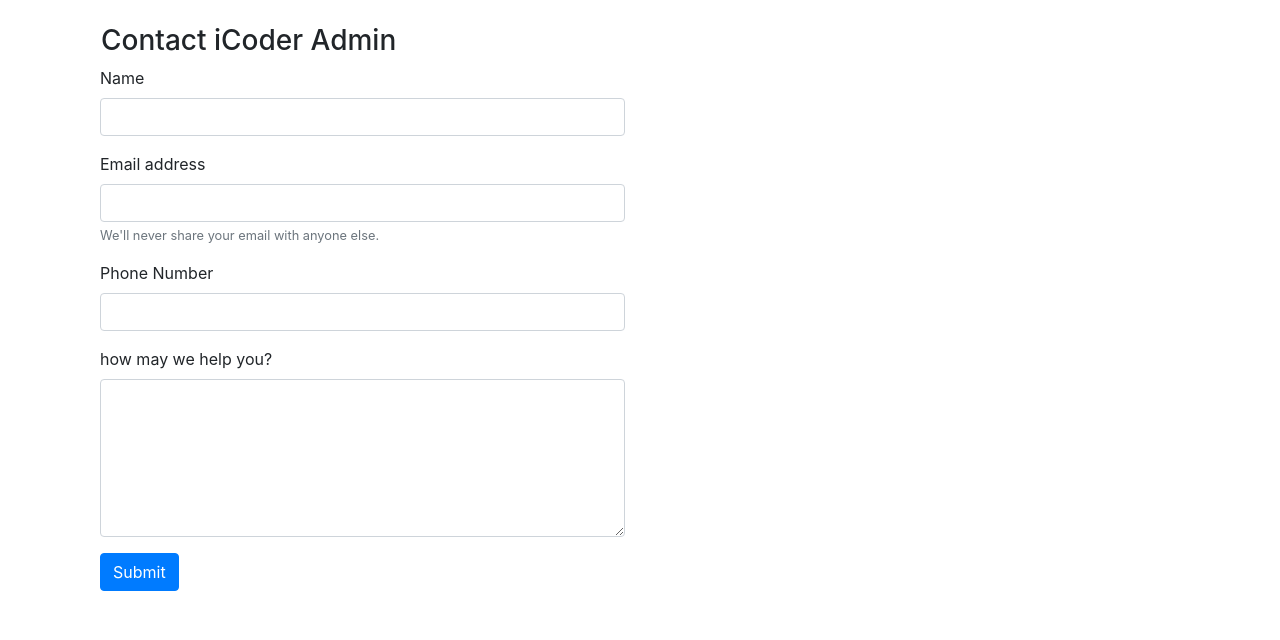
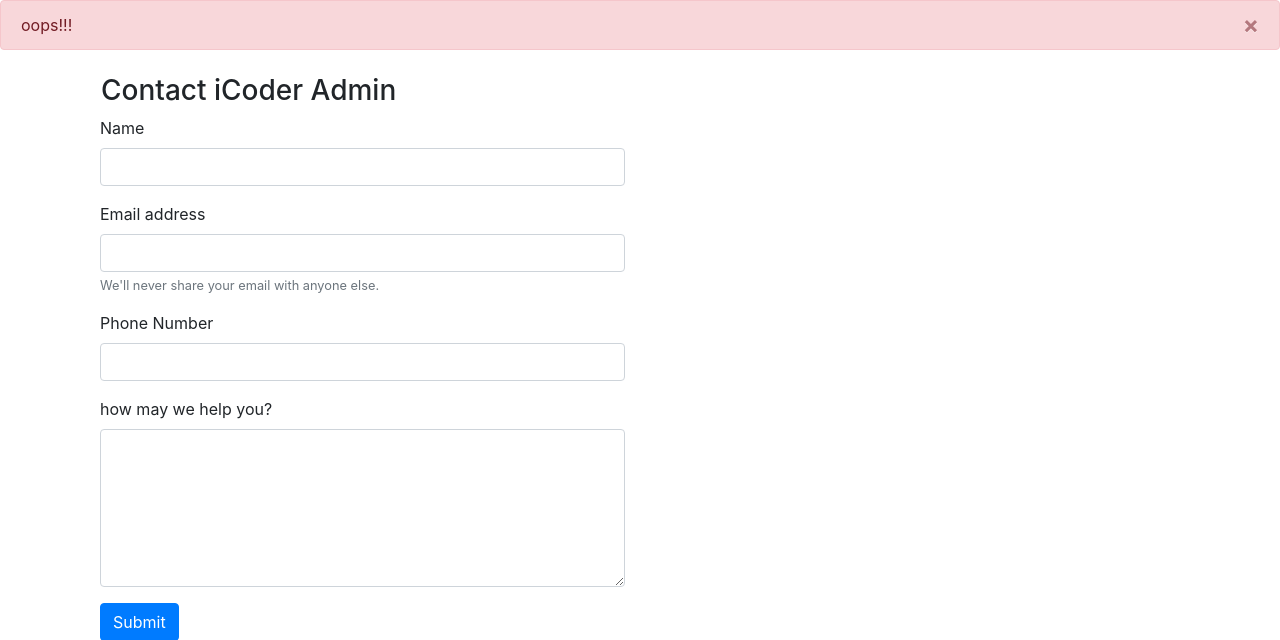
Before and after one commit to mradulism/iCoder, a Django app: page /contact in a window 1280 px wide. Shown: the part 56-696 px from the top of the page. Run offline with Django 3.2, Linux system fonts and the light colour scheme.

Commit message:
using django's message framework and displaying alerts on contact page

```diff
--- a/home/views.py
+++ b/home/views.py
@@ -2,11 +2,13 @@ from django.shortcuts import render
 from django.http import request,HttpResponse
 # Create your views here.
 from .models import Contact
+from django.contrib import messages
 
 def home(request):
     return render(request,'home/home.html')
 
 def contact(request):
+    messages.error(request,'oops!!!')
     if request.method=="POST":
         name=request.POST.get('name','')
         email=request.POST.get('email','')
@@ -15,6 +17,7 @@ def contact(request):
 
         ContactObj=Contact(name=name,email=email,phone=phone,content=content)
         ContactObj.save()
+        messages.success(request, 'Feedback Sent!!!')
     return render(request,"home/contact.html")
 
 def about(request):
--- a/iCoder/settings.py
+++ b/iCoder/settings.py
@@ -11,6 +11,7 @@ https://docs.djangoproject.com/en/3.1/ref/settings/
 """
 
 from pathlib import Path
+from django.contrib.messages import constants as messages
 
 # Build paths inside the project like this: BASE_DIR / 'subdir'.
 BASE_DIR = Path(__file__).resolve(strict=True).parent.parent
@@ -120,3 +121,7 @@ USE_TZ = True
 # https://docs.djangoproject.com/en/3.1/howto/static-files/
 
 STATIC_URL = '/static/'
+
+MESSAGE_TAGS={
+    messages.ERROR:'danger',
+}
--- a/templates/home/basic.html
+++ b/templates/home/basic.html
@@ -51,6 +51,7 @@
     </form>
   </div>
 </nav>
+
 {% block body %}
 {% comment %} body here {% endcomment %}
 {% endblock %}
--- a/templates/home/contact.html
+++ b/templates/home/contact.html
@@ -3,6 +3,14 @@
 {% block title %} Contact {% endblock title%}
 
 {% block body %}
+{% for message in messages %}
+<div class="mb-0 alert alert-{{message.tags}} alert-dismissible fade show" role="alert">
+  <strong></strong> {{message}}
+  <button type="button" class="close" data-dismiss="alert" aria-label="Close">
+    <span aria-hidden="true">&times;</span>
+  </button>
+</div>
+{% endfor %}
 <div class="container my-4">
 <h3 class="ml-3">Contact iCoder Admin</h3>
 <form class="col-md-6" action="/contact" method="POST">
```
Also changed, not shown: db.sqlite3.
